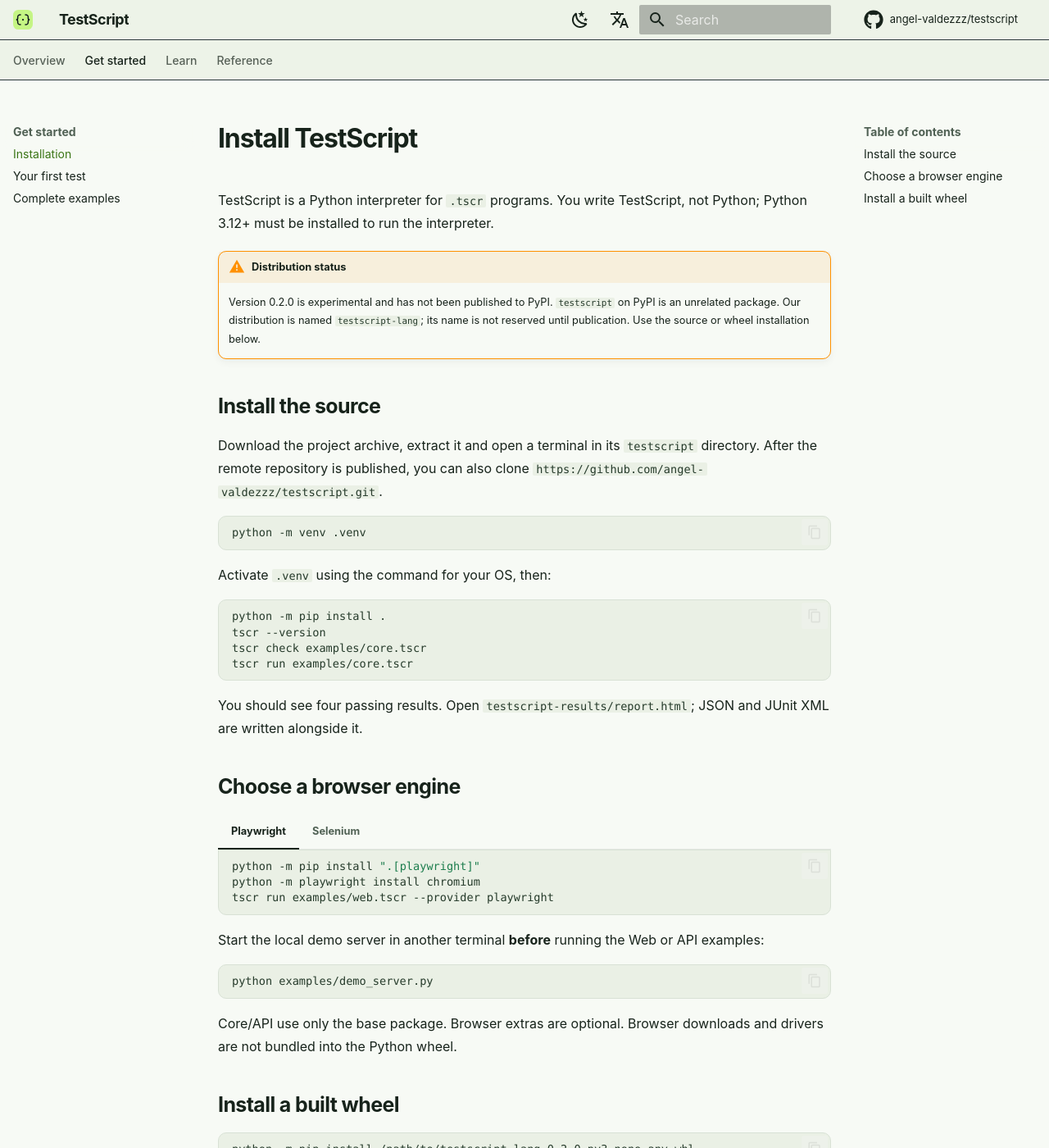
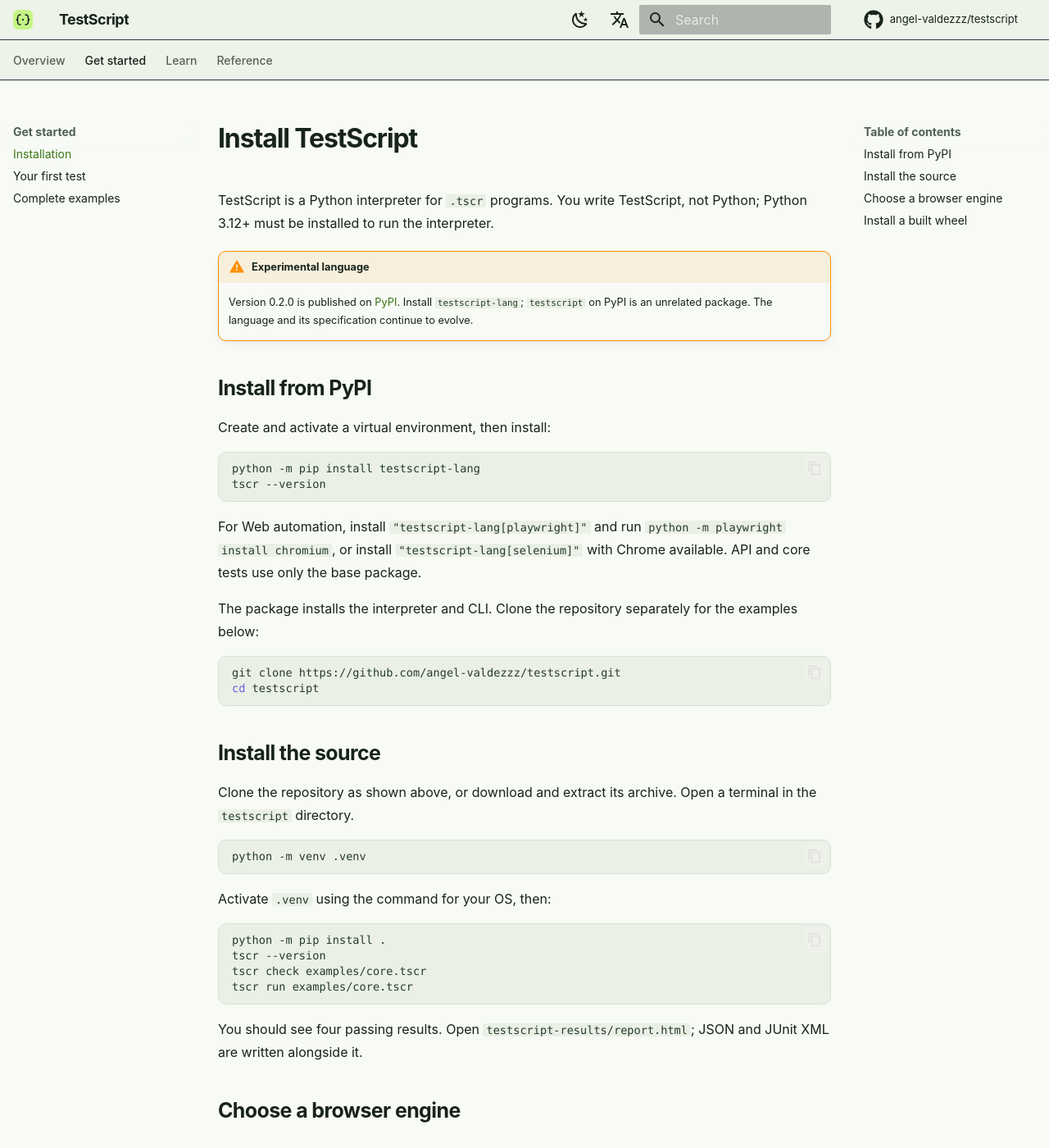
Before and after one commit to angel-valdezzz/testscript, an MkDocs documentation site: the page built from docs/en/getting-started.md, in a window 1280 px wide and 1400 px high. Shown: the whole window at 82% size. Built offline with MkDocs 1.6.1 and Material for MkDocs 9.7.7, drawn with Linux system fonts in a browser that asks for light colours; comment, search, counter and statistics services are not loaded; some of the changed text lies outside the part shown.

Commit message:
docs: document verified PyPI installation and publishing

````diff
--- a/docs/en/getting-started.md
+++ b/docs/en/getting-started.md
@@ -2,12 +2,30 @@
 
 TestScript is a Python interpreter for `.tscr` programs. You write TestScript, not Python; Python 3.12+ must be installed to run the interpreter.
 
-!!! warning "Distribution status"
-    Version 0.2.0 is experimental and has not been published to PyPI. `testscript` on PyPI is an unrelated package. Our distribution is named `testscript-lang`; its name is not reserved until publication. Use the source or wheel installation below.
+!!! warning "Experimental language"
+    Version 0.2.0 is published on [PyPI](https://pypi.org/project/testscript-lang/). Install `testscript-lang`; `testscript` on PyPI is an unrelated package. The language and its specification continue to evolve.
+
+## Install from PyPI
+
+Create and activate a virtual environment, then install:
+
+```bash
+python -m pip install testscript-lang
+tscr --version
+```
+
+For Web automation, install `"testscript-lang[playwright]"` and run `python -m playwright install chromium`, or install `"testscript-lang[selenium]"` with Chrome available. API and core tests use only the base package.
+
+The package installs the interpreter and CLI. Clone the repository separately for the examples below:
+
+```bash
+git clone https://github.com/angel-valdezzz/testscript.git
+cd testscript
+```
 
 ## Install the source
 
-Download the project archive, extract it and open a terminal in its `testscript` directory. After the remote repository is published, you can also clone `https://github.com/angel-valdezzz/testscript.git`.
+Clone the repository as shown above, or download and extract its archive. Open a terminal in the `testscript` directory.
 
 ```bash
 python -m venv .venv
@@ -57,4 +75,4 @@
 python -m pip install /path/to/testscript_lang-0.2.0-py3-none-any.whl
 ```
 
-Keep examples separately: the wheel installs the interpreter and CLI, not this repository's example directory. Future PyPI instructions will replace source commands only after publication.
+Keep examples separately: the wheel installs the interpreter and CLI, not this repository's example directory.
````
Also changed, not shown: PUBLISHING.md (+5 -5 lines), README.es.md (+14 -5 lines), README.md (+11 -11 lines), docs/es/getting-started.md (+22 -4 lines).
